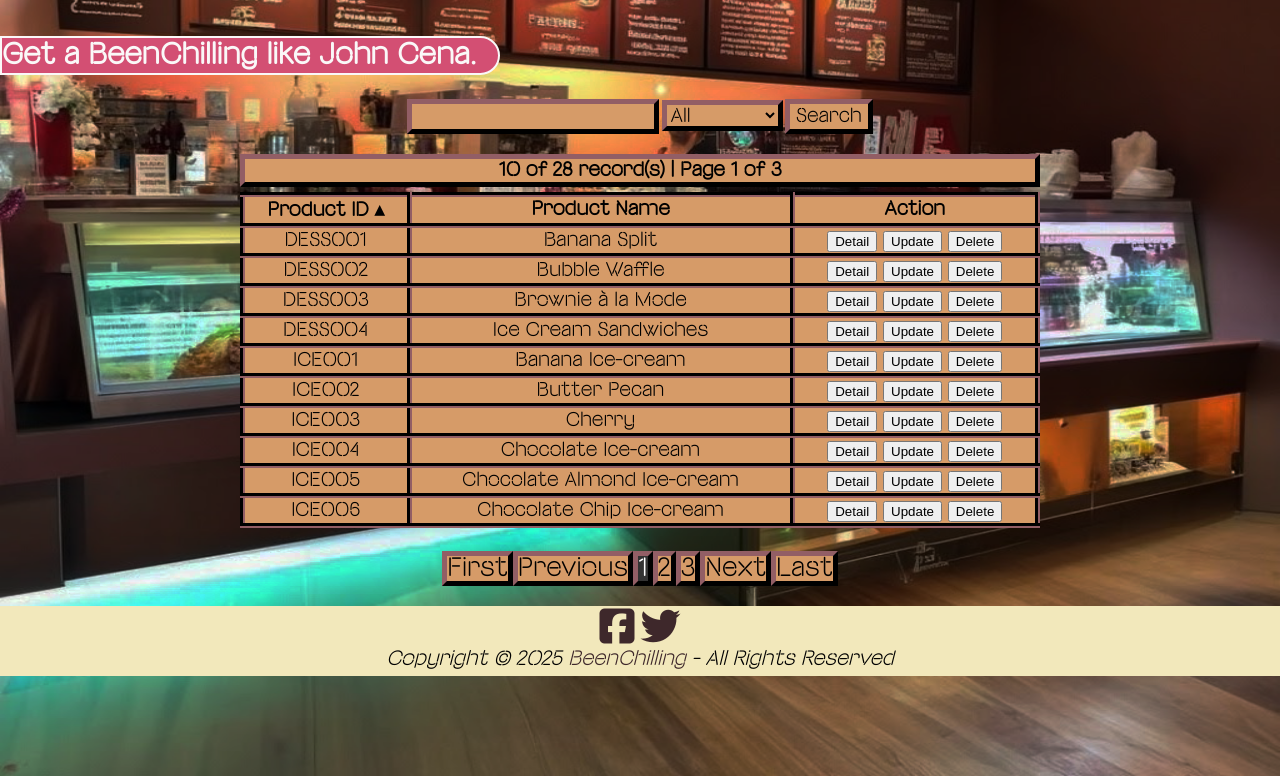
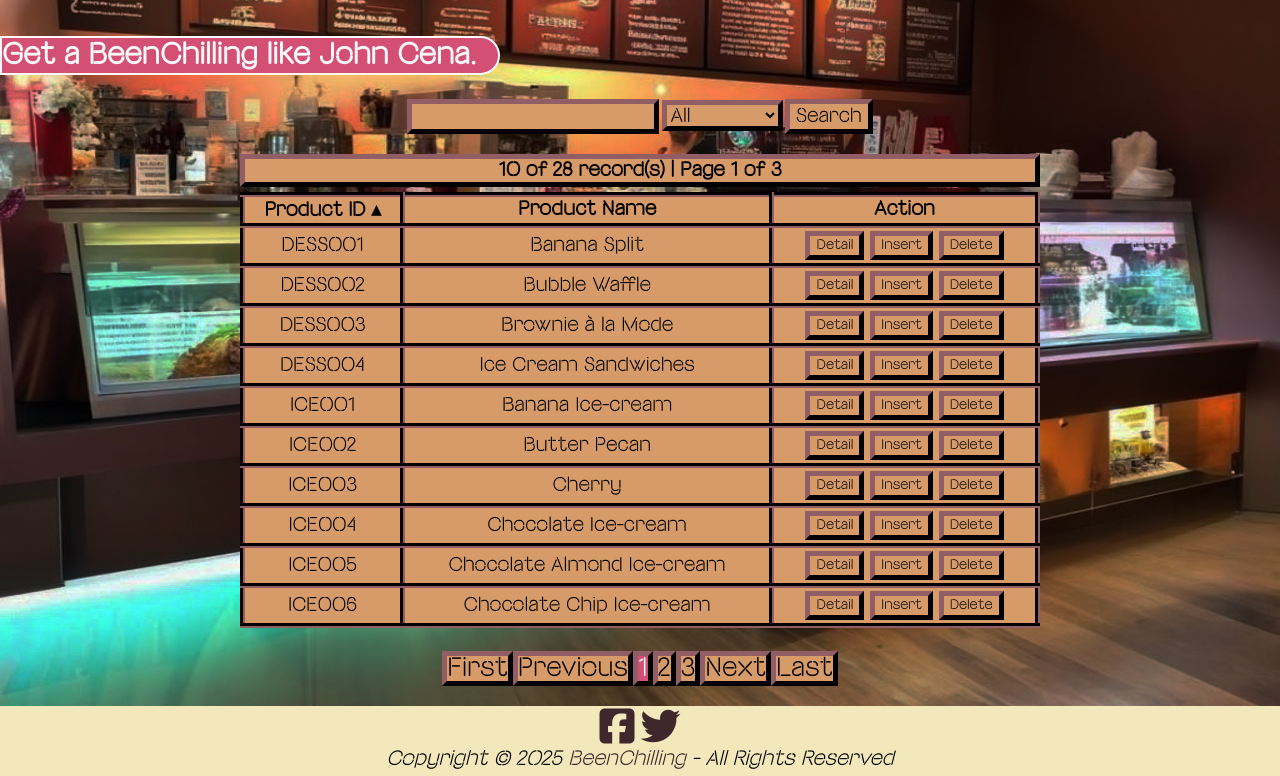
Before and after one commit to Kangkai64/BeenChilling, a PHP site: page /page/productlist.php in a window 1280 px wide. Shown: the part 282-1058 px from the top of the page. Run offline with PHP 8.4, Linux system fonts and the light colour scheme; data comes from the database, SQL or seed files in the repository; some libraries are stand-ins or nearby versions.

Commit message:
Added delete function, insert and details haven't finish

```diff
--- a/css/main.css
+++ b/css/main.css
@@ -1267,12 +1267,16 @@
     max-width: 800px;
 }
 
-.product-list-table th, .product-list-table td, .product-list-category, .search-bar, .page-nav  {
+.product-list-table th, .product-list-table td, .product-list-category, .search-bar, .page-nav, .button  {
     font-family: Beon, 'Times New Roman', Times, serif;
     color: black;
     background: #d69b68;
     border: 5px outset #3e282b;
     font-size: 1.5vw;
+}
+
+.button {
+    margin-left: 100px;
 }
 
 .page-nav {
@@ -1311,6 +1315,19 @@
 
 .product-list-table th a.desc::after {
     content: ' ▾';
+}
+
+.product-list-table .product-button {
+    font-family: Beon, 'Times New Roman', Times, serif;
+    color: black;
+    background-color: #d69b68;
+    border: 5px outset #3e282b;
+    margin: 2px 0px;
+}
+
+.product-list-table tr:hover td, .product-button:hover, .button:hover {
+    background: #d34f73;
+    color: white;
 }
 
 nav.pager {
@@ -1329,9 +1346,10 @@
 }
 
 nav.pager a.active {
-    background: #333;
+    background: #d34f73;
     color: white;
 }
+
 
 
 
--- a/page/productlist.php
+++ b/page/productlist.php
@@ -61,13 +61,14 @@
     </tr>
 
     <?php foreach ($arr as $s): ?>
+
     <tr>
         <td><?=$s->ProductID ?></td>
         <td><?=$s->ProductName ?></td>
         <td>
-            <button  data-get="detail.php?id=<?= $s->ProductID ?>">Detail</button>
-            <button  data-get="update.php?id=<?= $s->ProductID ?>">Update</button>
-            <button data-post="delete.php?id=<?= $s->ProductID ?>" data-confirm>Delete</button>
+            <button class="product-button" data-get="details.php?id=<?= $s->ProductID ?>">Detail</button>
+            <button class="product-button" data-get="insert.php?id=<?= $s->ProductID ?>">Insert</button>
+            <button class="product-button" data-post="delete.php?id=<?= $s->ProductID ?>" data-confirm>Delete</button>
         </td>
     </tr>
     <?php endforeach ?>
```
Also changed, not shown: page/delete.php (added, +13 -0 lines), page/details.php (added, +21 -0 lines), page/insert.php (added, +42 -0 lines).
